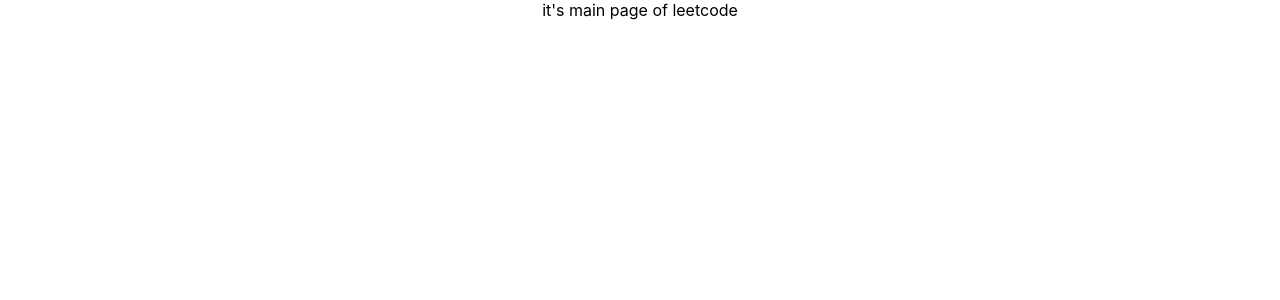
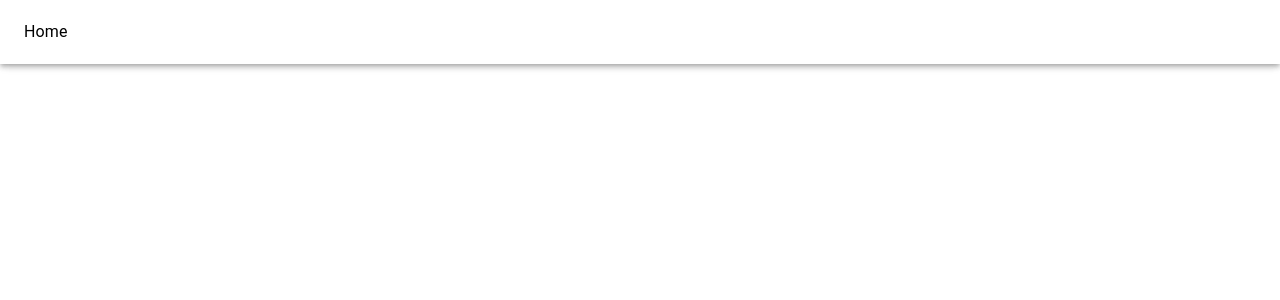
Before and after one commit to Rahulsingh9521/LeetCodeClon, a React (Create React App) app: page / in a window 1280 px wide. Shown: the top 300 px of the page. Built offline with nearby package versions, Linux system fonts and the light colour scheme.

Commit message:
added Navbar

```diff
--- a/package.json
+++ b/package.json
@@ -5,6 +5,7 @@
   "dependencies": {
     "@emotion/react": "^11.11.3",
     "@emotion/styled": "^11.11.0",
+    "@mui/icons-material": "^5.15.5",
     "@mui/material": "^5.15.5",
     "@testing-library/jest-dom": "^5.17.0",
     "@testing-library/react": "^13.4.0",
@@ -15,6 +16,7 @@
     "react-router-dom": "^6.21.3",
     "react-scripts": "5.0.1",
     "redux": "^5.0.1",
+    "styled-components": "^6.1.8",
     "web-vitals": "^2.1.4"
   },
   "scripts": {
--- a/src/App.js
+++ b/src/App.js
@@ -1,12 +1,27 @@
-import logo from './logo.svg';
 import './App.css';
 import MainPage from './pjt/pages/mainPage';
+import { createTheme } from '@mui/system';
+
+export const theme = createTheme(
+  {
+    bg:"#1C1C27",
+    bgLight: "#1C1E27",
+    primary:"#854CE6",
+    text_primary:"#F2F3F4",
+    text_secondary:"#b1b2b3",
+    card:"#171721",
+    card_light: '#191924',
+    button:"#854CE6",
+    white:"#FFFFFF",
+    black:"#000000",
+  }
+)
 
 function App() {
   return (
-    <div className="App">
+    <div>
       <MainPage/>
-    </div>
+      </div>
   );
 }
 
--- /dev/null
+++ b/src/pjt/pages/Footer.jsx
@@ -0,0 +1,11 @@
+import React from "react";
+
+const Footer = () => {
+    return (
+        <div>
+          footer
+        </div>
+    )
+};
+
+export default Footer;
--- /dev/null
+++ b/src/pjt/pages/Navbar.jsx
@@ -0,0 +1,34 @@
+// import { Tab, TabsContext } from "@mui/base";
+import Typography from "@mui/material/Typography";
+import AppBar from "@mui/material/AppBar";
+
+import React from "react";
+import { Box } from "@mui/system";
+import { CssBaseline, Toolbar } from "@mui/material";
+import MenuIcon from '@mui/icons-material/Menu';
+import IconButton from '@mui/material/IconButton';
+
+
+const Navbar = () => {
+  return (
+    <Box sx={{ display: "flex" }}>
+      <CssBaseline />
+      <AppBar sx={{ color: "black", backgroundColor: "white" }} component='nav'>
+        <Toolbar>
+        <IconButton
+            color="inherit"
+            aria-label="open drawer"
+            edge="start"
+            // onClick={handleDrawerToggle}
+            sx={{ mr: 2, display: { sm: 'none' } }}
+          >
+            <MenuIcon />
+          </IconButton>
+        <Typography>Home</Typography>
+        </Toolbar>
+      </AppBar>
+    </Box>
+  );
+};
+
+export default Navbar;
--- /dev/null
+++ b/src/pjt/pages/Problems.jsx
@@ -0,0 +1,11 @@
+import React from "react";
+
+const Problems = () => {
+    return (
+        <div>
+          Problems
+        </div>
+    )
+};
+
+export default Problems;
--- a/src/pjt/pages/mainPage.jsx
+++ b/src/pjt/pages/mainPage.jsx
@@ -1,10 +1,19 @@
 import React from "react";
+// import styled from "styled-components";
+import Navbar from './Navbar.jsx'
+import Problems from './Problems.jsx'
+import Footer from './Footer.jsx'
+
+// const Page = styled.div``;
+
 
 const MainPage = () => {
     return (
-        <div>
-            it's main page of leetcode
-        </div>
+            <div>
+                <Navbar/>
+                <Problems/>
+                <Footer/>
+            </div>
     )
 }
 export default MainPage;
```
Also changed, not shown: src/pjt/components/index.js (deleted), 1 other file (tests, documents, lock files or other folders).
